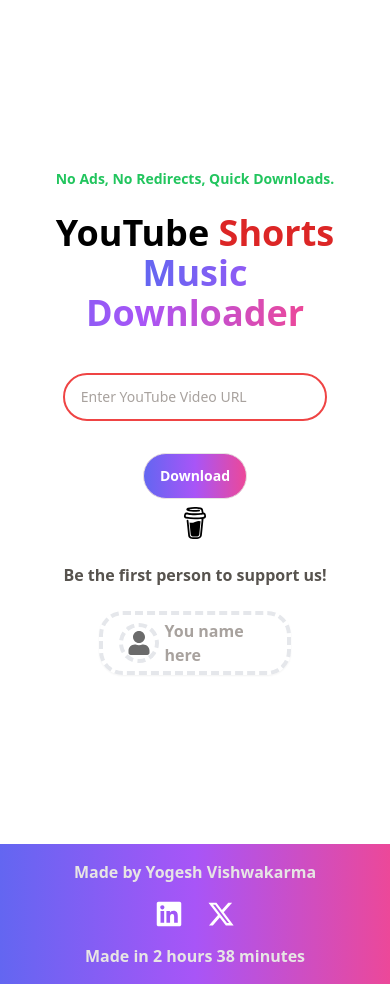
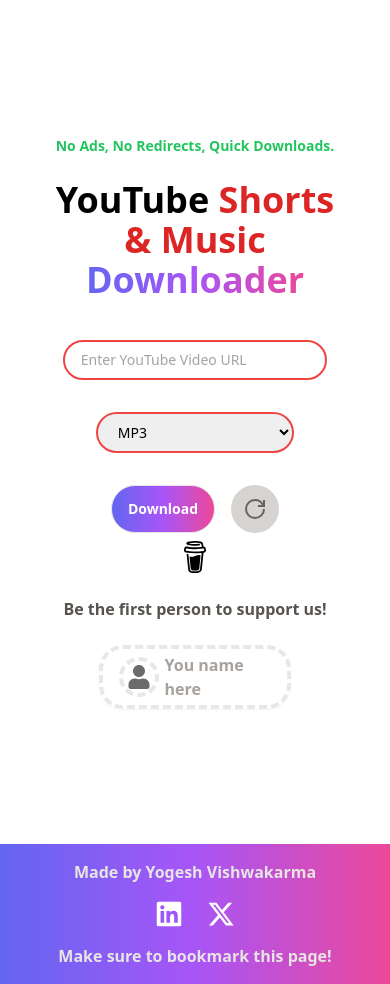
Before and after one commit to MutableTuple/YoutubevideoDwnld, a React (Vite) app: page / in a window 390 px wide. Built offline with nearby package versions, Linux system fonts and the light colour scheme.

Commit message:
added functionality to  dwonload both yt shorts & Music

```diff
--- a/src/App.jsx
+++ b/src/App.jsx
@@ -4,16 +4,22 @@
 import { MdErrorOutline } from "react-icons/md";
 import Contributors from "./Contributors";
 import { SiBuymeacoffee } from "react-icons/si";
+import { GrPowerReset } from "react-icons/gr";
+
 function App() {
   const [url, setUrl] = useState("");
   const [downloading, setDownloading] = useState(false);
   const [error, setError] = useState("");
-  // console.log(error);
+  const [format, setFormat] = useState("mp3");
+
   const handleSubmit = async (e) => {
     e.preventDefault();
     setDownloading(true);
+    setError("");
+
+    try {
       const response = await fetch(
-      "https://ytdwonload-server-nodejs.vercel.app/download",
+        `https://ytdwonload-server-nodejs.vercel.app/download/${format}`,
         {
           method: "POST",
           headers: {
@@ -29,30 +35,35 @@
         const a = document.createElement("a");
         a.style.display = "none";
         a.href = downloadUrl;
-      a.download = "audio.mp3"; // Change the file extension to mp3
+        a.download = format === "mp3" ? "audio.mp3" : "video.mp4";
         document.body.appendChild(a);
         a.click();
         window.URL.revokeObjectURL(downloadUrl);
       } else {
         setError(
-        `Failed to download audio, please check URL or the file might be more than 4.5Mb [We are looking to grow our resources to fix this issue in the near future.]`
+          `Failed to download, please check the URL or the file might be more than 4.5MB [We are looking to grow our resources to fix this issue in the near future.]`
         );
-      console.log(error);
+      }
+    } catch (error) {
+      console.error("Error:", error);
+      setError("Failed to download due to a network or server issue.");
+    } finally {
+      setDownloading(false);
     }
   };
 
   return (
     <>
-      <div className="h-screen flex flex-col items-center justify-center  bg-slate-0 p-2 md:p-40">
+      <div className="h-screen flex flex-col items-center justify-center bg-slate-0 p-2 md:p-40">
         <div className="font-bold text-sm sm:text-2xl text-center text-green-500">
           No Ads, No Redirects, Quick Downloads.
         </div>
         <br />
-        <div className=" w-3/4 flex flex-col gap-8">
-          <h1 className="md:text-6xl text-4xl font-extrabold text-center  ">
-            YouTube <span className="text-red-600">Shorts</span>{" "}
+        <div className="w-3/4 flex flex-col gap-8">
+          <h1 className="md:text-6xl text-4xl font-extrabold text-center">
+            YouTube <span className="text-red-600">Shorts & Music</span>{" "}
             <span className="bg-gradient-to-r from-indigo-500 via-purple-500 to-pink-500 bg-clip-text text-transparent">
-              Music Downloader
+              Downloader
             </span>
           </h1>
           <form
@@ -60,54 +71,78 @@
             className="flex flex-col gap-8 justify-center items-center p-2 md:p-8"
           >
             <input
-              className="w-full sm:w-3/4
-             rounded-full border-2 border-red-500 px-4 py-2 py-3 text-sm outline-none transition-all duration-300 placeholder:text-stone-400 focus:ring focus:ring-red-400 md:px-6 md:py-3"
+              className="w-full sm:w-3/4 rounded-full border-2 border-red-500 px-4 py-2 text-sm outline-none transition-all duration-300 placeholder:text-stone-400 focus:ring focus:ring-red-400 md:px-6 md:py-3"
               type="text"
               value={url}
               onChange={(e) => setUrl(e.target.value)}
               placeholder="Enter YouTube Video URL"
               required
             />
+            <select
+              value={format}
+              onChange={(e) => setFormat(e.target.value)}
+              className="md:w-1/4 w-3/4 rounded-full border-2
+              border-red-500 px-4 py-2 text-sm outline-none transition-all duration-300 placeholder:text-stone-400 focus:ring focus:ring-red-400 md:px-6 md:py-3"
+            >
+              <option value="mp3">MP3</option>
+              <option value="mp4">MP4</option>
+            </select>
             {error && <Error>{error}</Error>}
 
+            <div className="flex gap-4">
               <button
                 type="submit"
                 disabled={downloading}
-              className=" bg-gradient-to-r from-indigo-500 via-purple-500 to-pink-500 rounded-full border border-stone-200 px-4 py-2 py-3 text-sm outline-none transition-all duration-300  focus:ring focus:ring-red-400 md:px-6 md:py-3 bg-pink-600 hover:bg-red-700 font-semibold text-white"
+                className="bg-gradient-to-r from-indigo-500 via-purple-500 to-pink-500 rounded-full border border-stone-200 px-4 py-2 text-sm outline-none transition-all duration-300 focus:ring focus:ring-red-400 md:px-6 md:py-3 bg-pink-600 hover:bg-red-700 font-semibold text-white"
               >
                 {downloading ? "Downloading..." : "Download"}
               </button>
+              <span
+                className="bg-stone-300 w-12 h-12 rounded-full flex justify-center items-center hover:rotate-45 transition-all duration-300 hover:bg-stone-200 cursor-pointer"
+                onClick={() => window.location.reload()}
+              >
+                <GrPowerReset size={"24"} color="#656464" />
+              </span>
+            </div>
           </form>
         </div>
         {/* contributors */}
-        <a href="https://buymeacoffee.com/gobashmeofficial" target="_blank">
+        <a
+          href="https://buymeacoffee.com/gobashmeofficial"
+          target="_blank"
+          rel="noopener noreferrer"
+        >
           <SiBuymeacoffee size={"32"} />
         </a>
         <br />
-
         <h1 className="font-semibold text-stone-600">
           Be the first person to support us!
         </h1>
         <br />
-        <div className="flex gap-5  items-center justify-center">
+        <div className="flex gap-5 items-center justify-center">
           <Contributors />
         </div>
       </div>
-      <div className="flex sm:flex-row flex-col gap-4 justify-between items-center bg-gradient-to-r from-indigo-500 via-purple-500 to-pink-500 p-4  ">
+      <div className="flex sm:flex-row flex-col gap-4 justify-between items-center bg-gradient-to-r from-indigo-500 via-purple-500 to-pink-500 p-4">
         <h1 className="font-bold text-stone-200">Made by Yogesh Vishwakarma</h1>
         <div className="flex gap-6">
           <a
             href="https://www.linkedin.com/in/yogesh-vishwakarma-bb132721a/"
             target="_blank"
+            rel="noopener noreferrer"
           >
             <FaLinkedin size={"28"} color="white" />
           </a>
-          <a href="https://x.com/TupleMutable" target="_blank">
+          <a
+            href="https://x.com/TupleMutable"
+            target="_blank"
+            rel="noopener noreferrer"
+          >
             <FaXTwitter size={"28"} color="white" />
           </a>
         </div>
         <span className="font-semibold text-stone-200">
-          Made in 2 hours 38 minutes
+          Make sure to bookmark this page!
         </span>
       </div>
     </>
```
Lines whose indentation alone changed are shown as unchanged.
